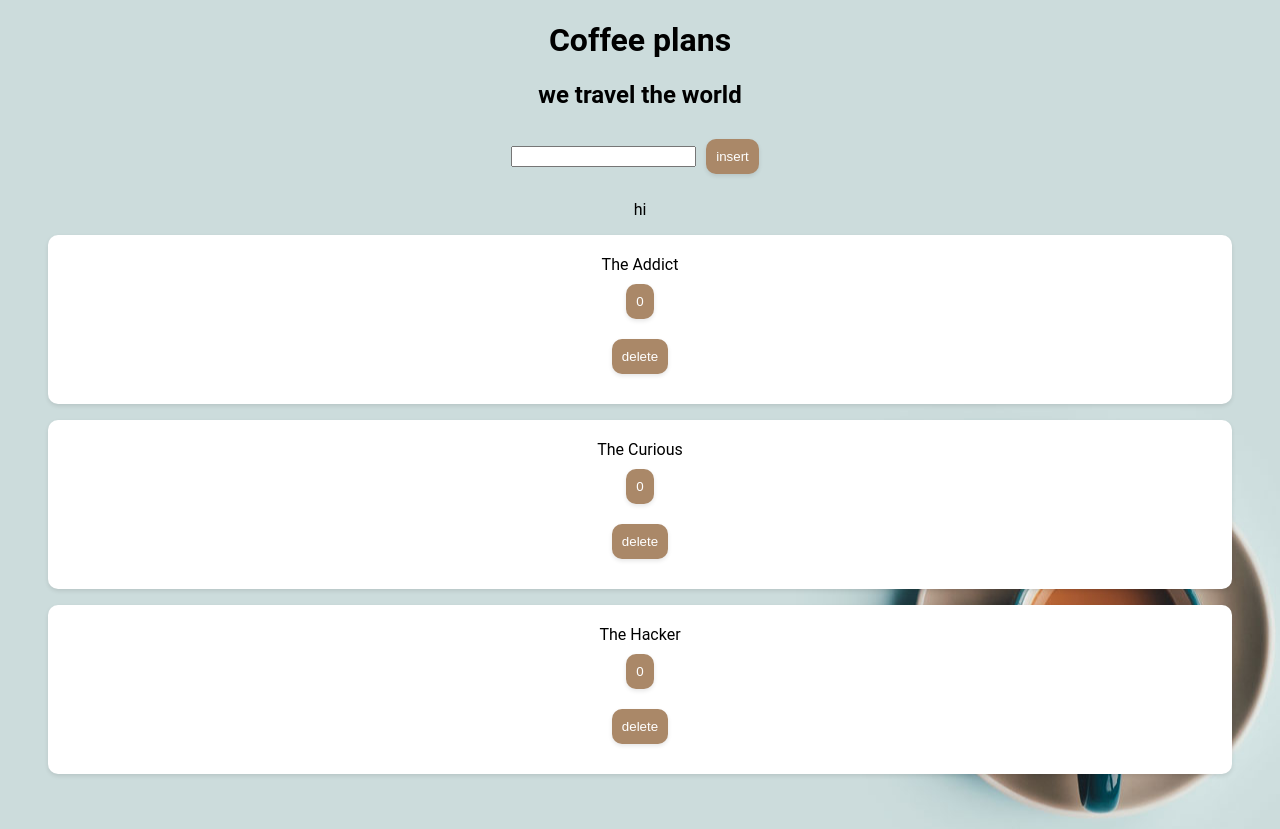
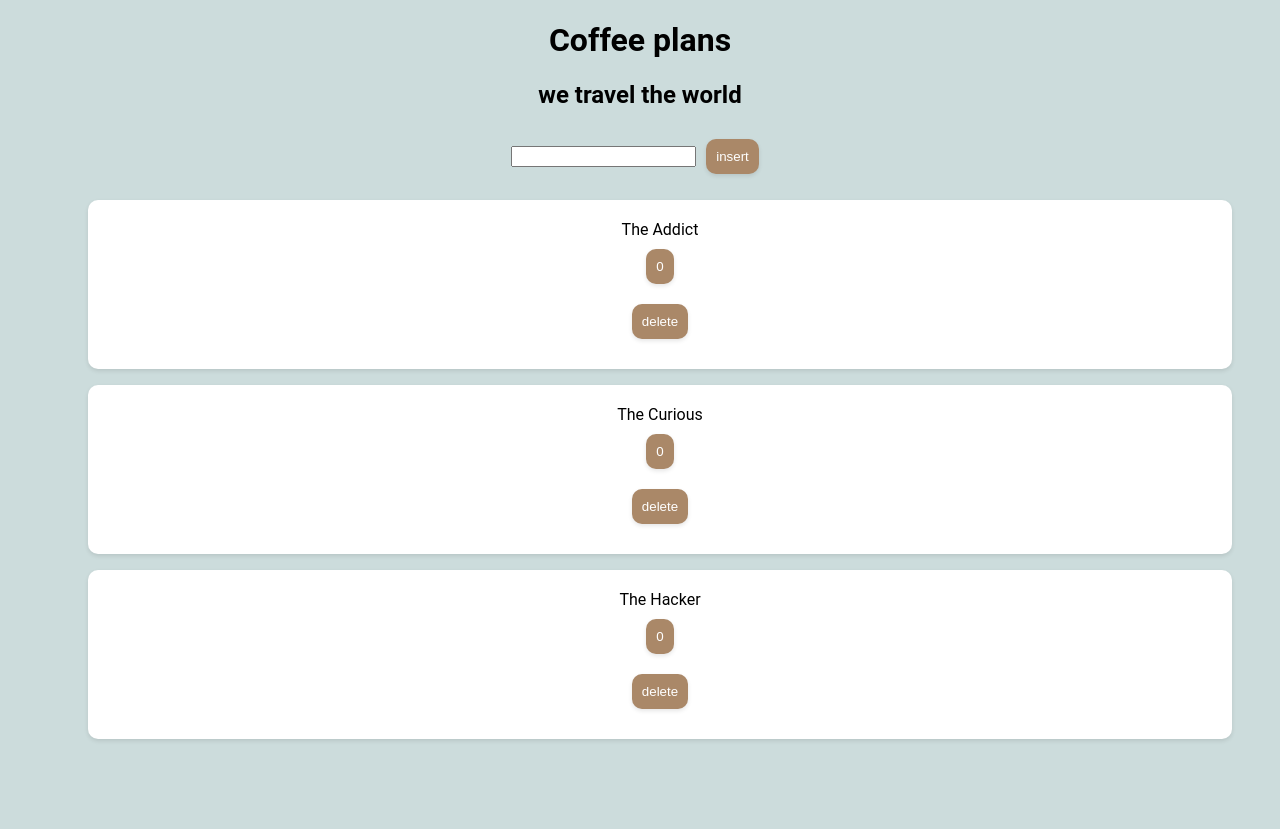
Before and after one commit to rozhansh43/coffee-plan, a Vue app: page / in a window 1280 px wide. Built offline with nearby package versions, Linux system fonts and the light colour scheme.

Commit message:
component name changed

```diff
--- a/src/components/AddItem.vue
+++ b/src/components/AddItem.vue
@@ -1,5 +1,5 @@
 <template>
-  <div>
+  <div class="add-item">
     <form>
       {{ newitem }}
       <input v-model="newitem" @keyup.enter="increaseitem">
--- a/src/components/Home.vue
+++ b/src/components/Home.vue
@@ -1,25 +1,17 @@
 <template>
   <div>
-
     <div class="content">
       <h1 class="title">
           Coffee plans
       </h1>
 
-      <p>
-        {{ like }}
-      </p>
-
       <h2 class="subtitle">
           we travel the world
       </h2>
 
-      <Items />
 
-      </div>
-
-    <!-- <new v-model="model" @add="add"/>
-    <items :value="items"/> -->
+      <items/>
+    </div>
   </div>
 </template>
 
@@ -27,26 +19,22 @@
 import Items from '@/components/Items'
 
 export default {
+  name: 'Home',
   components: {
-    Items,
-
+    Items
   },
-  name: 'Home',
   data () {
     return {
-      // Items
       model: {
         id: null,
         name: null
-      },
+      }
     }
   },
 }
 </script>
 
-
 <style>
-
 body {
     height: 100vh;
     -webkit-font-smoothing: auto;
@@ -55,10 +43,9 @@ body {
     -moz-osx-font-smoothing: grayscale;
     font-family: Roboto, sans-serif;
     background-color: #ccdcdc;
-    background-image: url("coffee.jpg");
+    /* background-image: url("./assets/coffee.jpg"); */
     background-repeat: no-repeat;
     background-position: 100% 100%;
     text-align: center;
 }
-
 </style>
--- a/src/components/Items.vue
+++ b/src/components/Items.vue
@@ -1,9 +1,8 @@
 <template>
-  <div>
+  <div class="items">
+    <add-item :itemDetails="newitem" @increase="increaseitem"/>
 
-   <AddItem :text="test" :itemDetails="newitem" @increase="increaseitem"/>
-
-    <ul class="items">
+    <ul class="ite">
       <li
       v-for="item in items"
       :key="item.id"
@@ -11,13 +10,11 @@
       >
         {{ item.name }}
 
-        <LikeButton/>
+        <like-button/>
 
-        <RemoveItem @remove="removeItem(index)" />
-
+        <remove-item @remove="removeItem(index)" />
       </li>
     </ul>
-
   </div>
 </template>
 
@@ -25,7 +22,6 @@
 import LikeButton from '@/components/LikeButton'
 import RemoveItem from '@/components/RemoveItem'
 import AddItem from '@/components/AddItem'
-
 
 export default {
   components: {
@@ -46,12 +42,12 @@ export default {
     }
   },
   methods: {
-    removeItem: function (index) {
-      this.items.splice(index, 1);
+    removeItem (index) {
+      this.items.splice(index, 1)
     },
-    increaseitem() {
+    increaseitem () {
       this.items.push({name: this.newitem});
-      this.newitem= "";
+      this.newitem= ""
     },
 
   }
--- a/src/components/LikeButton.vue
+++ b/src/components/LikeButton.vue
@@ -1,5 +1,5 @@
 <template>
-  <div>
+  <div class="like-button">
     <button type="text" @click="likeCounter">
        {{ like }}
     </button>
--- a/src/components/RemoveItem.vue
+++ b/src/components/RemoveItem.vue
@@ -1,5 +1,5 @@
 <template>
-  <div>
+  <div class="remove-item">
     <button @click="$emit('remove')">
       delete
     </button>
```
Also changed, not shown: src/assets/coffee.jpg (renamed from src/components/coffee.jpg), src/assets/logo.png (deleted).
